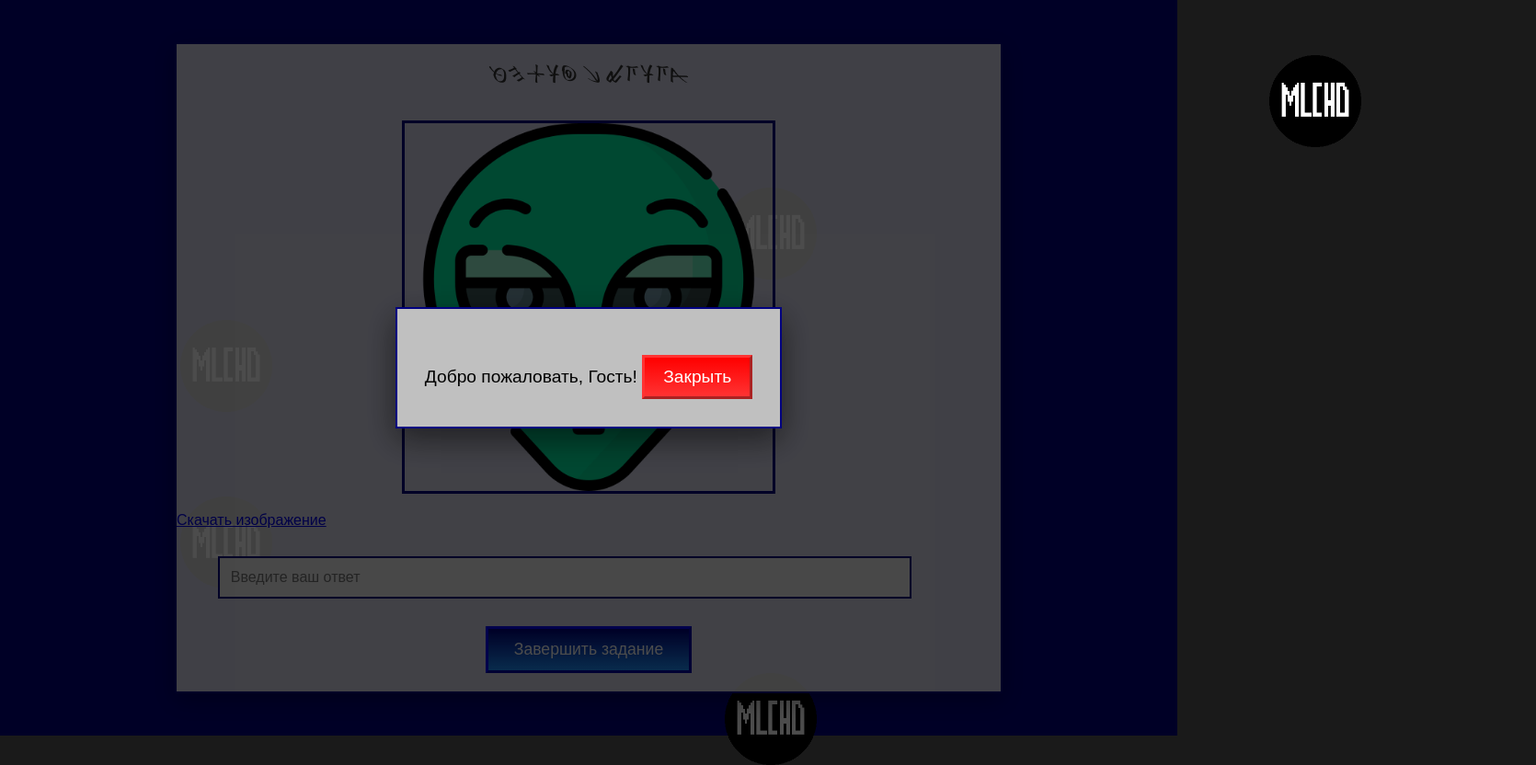
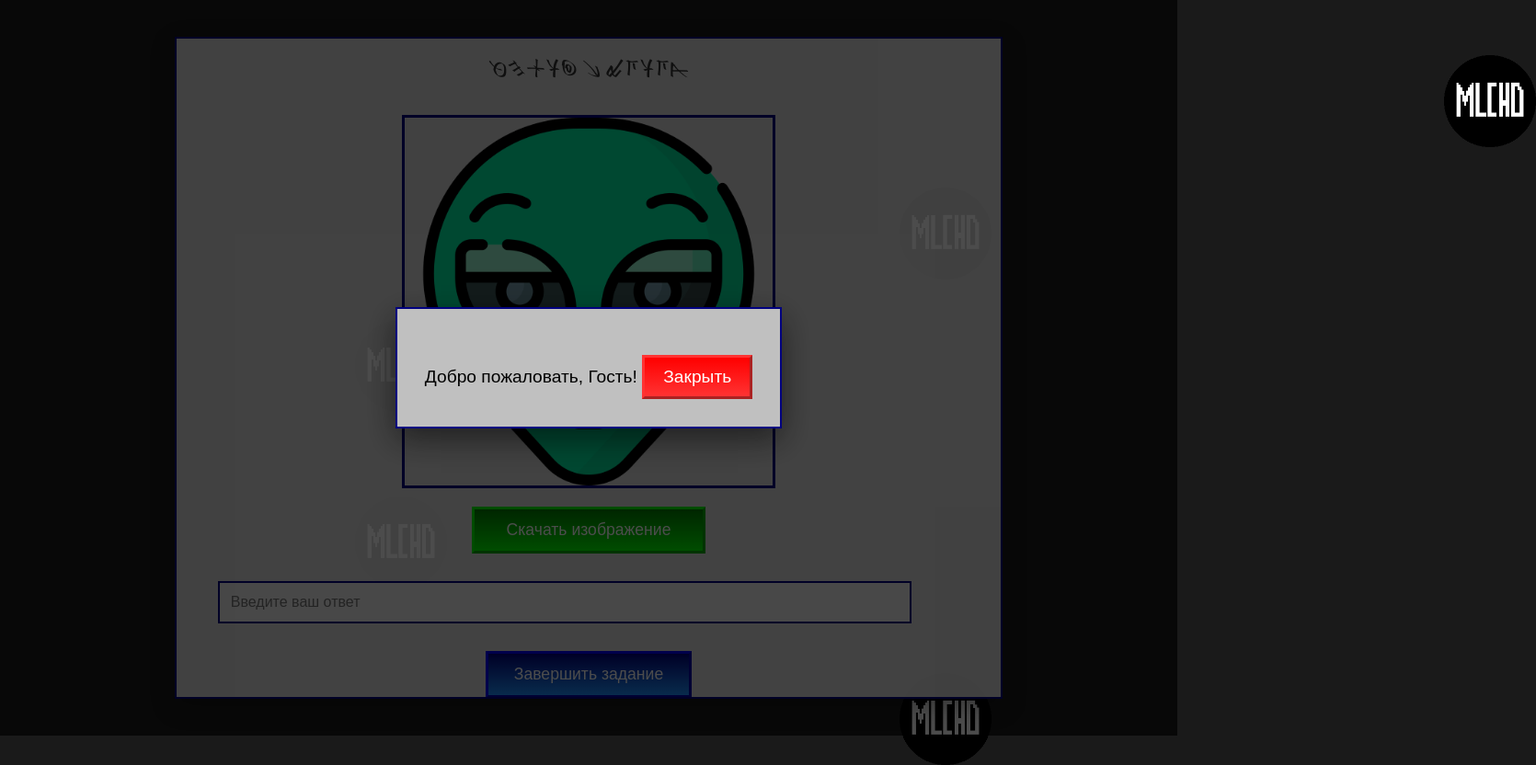
Before and after one commit to TwoCreker423/telegram-mini-app, a plain HTML site: page puzzle1.html in a window 1280 px wide. Shown: the whole page at 92% size, 1670 px wide, since content can reach past the window. Before the commit the page ends 800 px from the top, so only its background shows below. Drawn offline with Linux system fonts and the light colour scheme.

Commit message:
Update styles.css

```diff
--- a/static/styles.css
+++ b/static/styles.css
@@ -18,7 +18,7 @@ body {
 }
 
 /* Фоновая текстура */
-.background {
+.background(robot_1) {
     position: fixed;
     top: 0;
     left: 0;
@@ -116,11 +116,45 @@ body {
     transition: transform 0.3s ease;
     display: none; /* Hide all images by default */
     margin: 0 auto; /* Центрирование изображения */
+    user-select: none; /* Запрещаем выделение изображения */
+    -webkit-user-select: none; /* Для Safari */
+    -moz-user-select: none; /* Для Firefox */
+    -ms-user-select: none; /* Для Edge */
+    -webkit-user-drag: none; /* Запрещаем перетаскивание в WebKit */
+    pointer-events: none; /* Отключаем взаимодействие с изображением */
 }
 
-/* Эффект увеличения при наведении */
+/* Эффект увеличения при наведении (отключен из-за pointer-events: none) */
 .image-block img:hover {
-    transform: scale(1.05); /* Современный эффект увеличения */
+    transform: none; /* Отключаем эффект увеличения, так как изображение некликабельно */
+}
+
+/* Контейнер для кнопки скачивания */
+.download-button-container {
+    text-align: center;
+    margin-bottom: 20px;
+}
+
+/* Кнопка скачивания */
+.download-button {
+    width: 25%; /* Одинаковая ширина с submit-button */
+    margin: 0 auto; /* Центрирование */
+    padding: 12px;
+    font-size: 1.1em;
+    background: linear-gradient(to bottom, #008000, #00ff00); /* Зеленый градиент для кнопки скачивания */
+    color: white;
+    border: 3px outset #00ff00; /* Выпуклый эффект 2000-х */
+    cursor: pointer;
+    transition: all 0.3s ease;
+    display: block; /* Для корректного центрирования */
+    text-decoration: none; /* Убираем подчеркивание для ссылки */
+    font-family: 'Arial', 'Times New Roman', sans-serif;
+}
+
+.download-button:hover {
+    border: 3px inset #00ff00;
+    background: linear-gradient(to bottom, #00ff00, #008000);
+    transform: translateY(2px);
 }
 
 /* Блок ввода текста */
@@ -228,7 +262,7 @@ body {
         padding: 10px;
     }
 
-    .submit-button, .close-button {
+    .submit-button, .close-button, .download-button {
         font-size: 1em;
         padding: 10px;
     }
@@ -267,7 +301,7 @@ body {
         padding: 10px;
     }
 
-    .submit-button, .close-button {
+    .submit-button, .close-button, .download-button {
         font-size: 0.9em;
         padding: 8px;
         width: 45%; /* Адаптация ширины для маленьких экранов */
```
